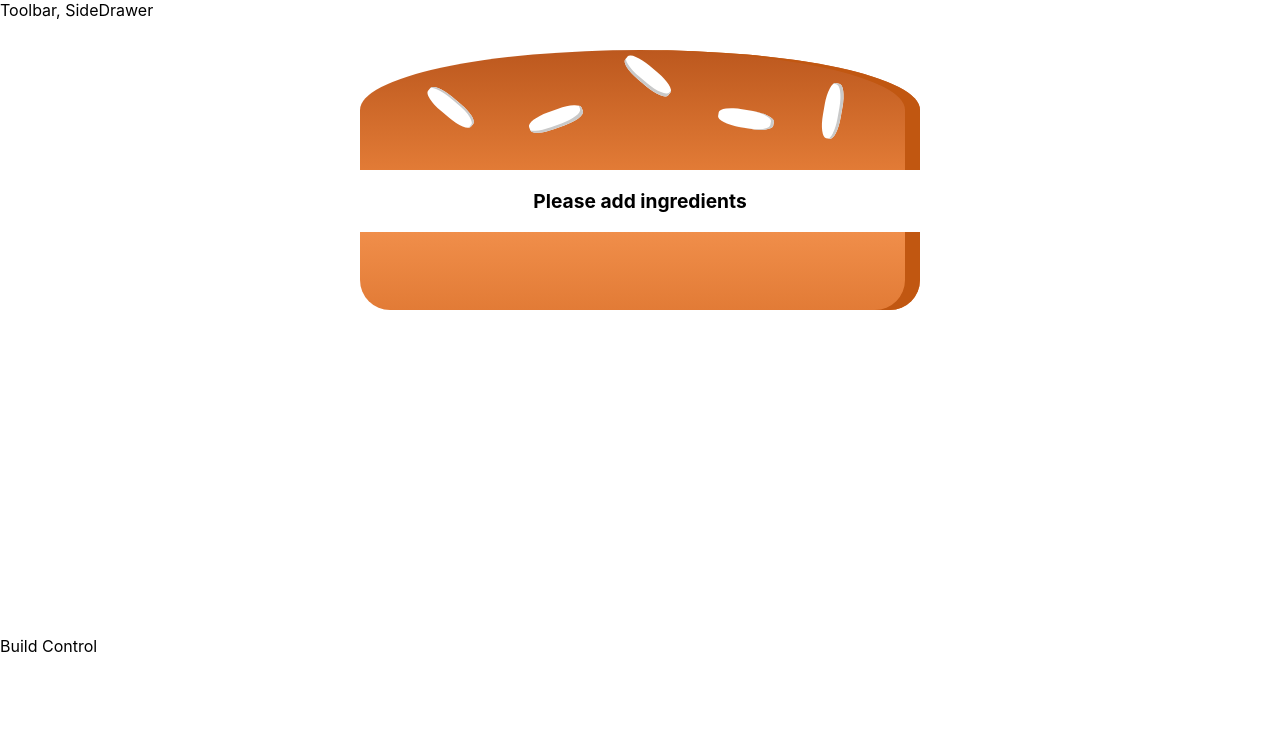
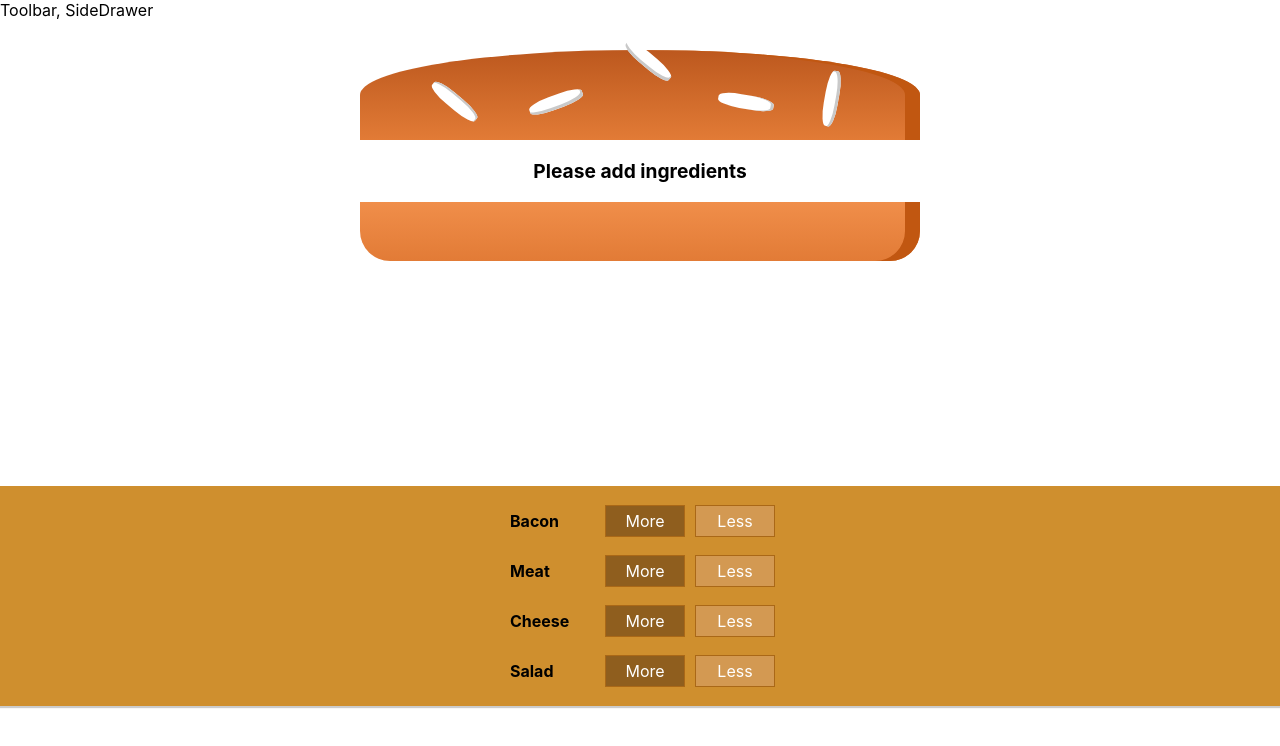
Before and after one commit to parth280197/Burger-Builder, a React (Create React App) app: page / in a window 1280 px wide. Shown: the top 746 px of the page. Built offline with nearby package versions, Linux system fonts and the light colour scheme.

Commit message:
buildControls components added;

```diff
--- /dev/null
+++ b/src/components/burger/buildControls/buildControl.js
@@ -0,0 +1,14 @@
+import React from "react";
+import classes from "../buildControls/buildControl.module.css";
+
+const buildControl = props => {
+  return (
+    <div className={classes.BuildControl}>
+      <div className={classes.Label}>{props.label}</div>
+      <button className={classes.More}>More</button>
+      <button className={classes.Less}>Less</button>
+    </div>
+  );
+};
+
+export default buildControl;
--- /dev/null
+++ b/src/components/burger/buildControls/buildControl.module.css
@@ -0,0 +1,58 @@
+.BuildControl {
+  display: flex;
+  justify-content: space-between;
+  align-items: center;
+  margin: 5px 0;
+}
+
+.BuildControl button {
+  display: block;
+  font: inherit;
+  padding: 5px;
+  margin: 0 5px;
+  width: 80px;
+  border: 1px solid #aa6817;
+  cursor: pointer;
+  outline: none;
+}
+
+.BuildControl button:disabled {
+  background-color: #ac9980;
+  border: 1px solid #7e7365;
+  color: #ccc;
+  cursor: default;
+}
+
+.BuildControl button:hover:disabled {
+  background-color: #ac9980;
+  color: #ccc;
+  cursor: not-allowed;
+}
+
+.Label {
+  padding: 10px;
+  font-weight: bold;
+  width: 80px;
+}
+
+.BuildControl .Less {
+  background-color: #d39952;
+  color: white;
+}
+
+.BuildControl .More {
+  background-color: #8f5e1e;
+  color: white;
+}
+
+.BuildControl .Less:hover,
+.BuildControl .Less:active {
+  background-color: #daa972;
+  color: white;
+}
+
+.BuildControl .More:hover,
+.BuildControl .More:active {
+  background-color: #99703f;
+  color: white;
+}
--- /dev/null
+++ b/src/components/burger/buildControls/buildControls.js
@@ -0,0 +1,20 @@
+import React from "react";
+import BuildControl from "../buildControls/buildControl";
+import classes from "./buildControls.module.css";
+const controls = [
+  {label: "Bacon", type: "bacon"},
+  {label: "Meat", type: "meat"},
+  {label: "Cheese", type: "cheese"},
+  {label: "Salad", type: "salad"}
+];
+const buildControls = props => {
+  return (
+    <div className={classes.BuildControls}>
+      {controls.map(ctrl => {
+        return <BuildControl label={ctrl.label} key={ctrl.label} />;
+      })}
+    </div>
+  );
+};
+
+export default buildControls;
--- /dev/null
+++ b/src/components/burger/buildControls/buildControls.module.css
@@ -0,0 +1,52 @@
+.BuildControls {
+  width: 100%;
+  background-color: #cf8f2e;
+  display: flex;
+  flex-flow: column;
+  align-items: center;
+  box-shadow: 0 2px 1px #ccc;
+  margin: auto;
+  padding: 10px 0;
+}
+
+.OrderButton {
+  background-color: #dad735;
+  outline: none;
+  cursor: pointer;
+  border: 1px solid #966909;
+  color: #966909;
+  font-family: inherit;
+  font-size: 1.2em;
+  padding: 15px 30px;
+  box-shadow: 2px 2px 2px #966909;
+}
+
+.OrderButton:hover,
+.OrderButton:active {
+  background-color: #a0db41;
+  border: 1px solid #966909;
+  color: #966909;
+}
+
+.OrderButton:disabled {
+  background-color: #c7c6c6;
+  cursor: not-allowed;
+  border: 1px solid #ccc;
+  color: #888888;
+}
+
+.OrderButton:not(:disabled) {
+  animation: enable 0.3s linear;
+}
+
+@keyframes enable {
+  0% {
+    transform: scale(1);
+  }
+  60% {
+    transform: scale(1.1);
+  }
+  100% {
+    transform: scale(1);
+  }
+}
--- a/src/components/burger/burger.module.css
+++ b/src/components/burger/burger.module.css
@@ -25,6 +25,6 @@
 @media (min-width: 1000px) and (min-height: 700px) {
   .Burger {
     width: 700px;
-    height: 600px;
+    height: 450px;
   }
 }
--- a/src/containers/burgerBuilder/BurgerBuilder.js
+++ b/src/containers/burgerBuilder/BurgerBuilder.js
@@ -1,5 +1,6 @@
 import React, {Component} from "react";
 import Burger from "./../../components/burger/burger";
+import BuildControls from "../../components/burger/buildControls/buildControls";
 class BurgerBuilder extends Component {
   state = {
     ingredients: {
@@ -13,7 +14,7 @@
     return (
       <>
         <Burger ingredients={this.state.ingredients} />
-        <div>Build Control</div>
+        <BuildControls />
       </>
     );
   }
```
